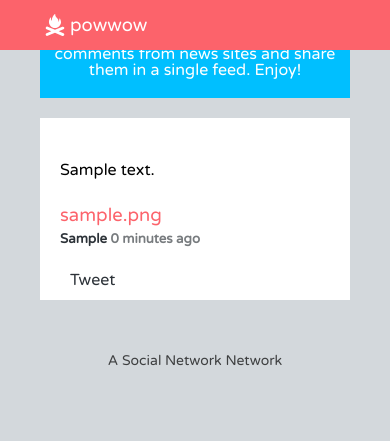
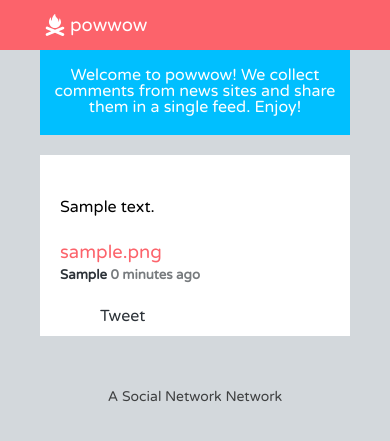
Before and after one commit to owenwillis/powwow, a Django app: template powwows/templates/powwows/post_list.html in a window 390 px wide. Shown: the top 441 px of the page. Run offline with Django 3.2, Linux system fonts and the light colour scheme; the template is opened without the code that fills it: values that come from a table or form of the project are taken from there, others are empty; tables that the repository leaves empty hold one stand-in row (values such as "Sample post"); some libraries are stand-ins or nearby versions.

Commit message:
fixing mobile layout

```diff
--- a/powwows/static/css/powwow.css
+++ b/powwows/static/css/powwow.css
@@ -330,6 +330,7 @@ margin:0 auto;
 @media (max-width: 728px) {
   .main {
     margin: 10px auto;
+    margin-top: 15%;
   }
   .grid-25 {
     width: 46%;
--- a/powwows/templates/powwows/post_list.html
+++ b/powwows/templates/powwows/post_list.html
@@ -39,7 +39,7 @@
                     <h5><a target="_blank" href="{{ post.link }}">{{ post.source }}</a>
                     	{{ post.published_date | timesince }} ago</h5>
                    	<br>
-           <div class="post">
+           <div class="row">
 		      <div class="fb-share-button" data-href="https://developers.facebook.com/docs/plugins/" data-layout="button" style="vertical-align:top;zoom:1;*display:inline;z-index:0" data-mobile-iframe="true"></div>
 
 						<a href="https://twitter.com/share" class="twitter-share-button" data-url="http://powwow.pythonanywhere.com/post/{{ post.pk }}" data-text="I can't believe what {{ post.poster }} said on {{ post.source }} 😳" data-size="normal" data-related="powwow" data-count="none">Tweet</a>
```
